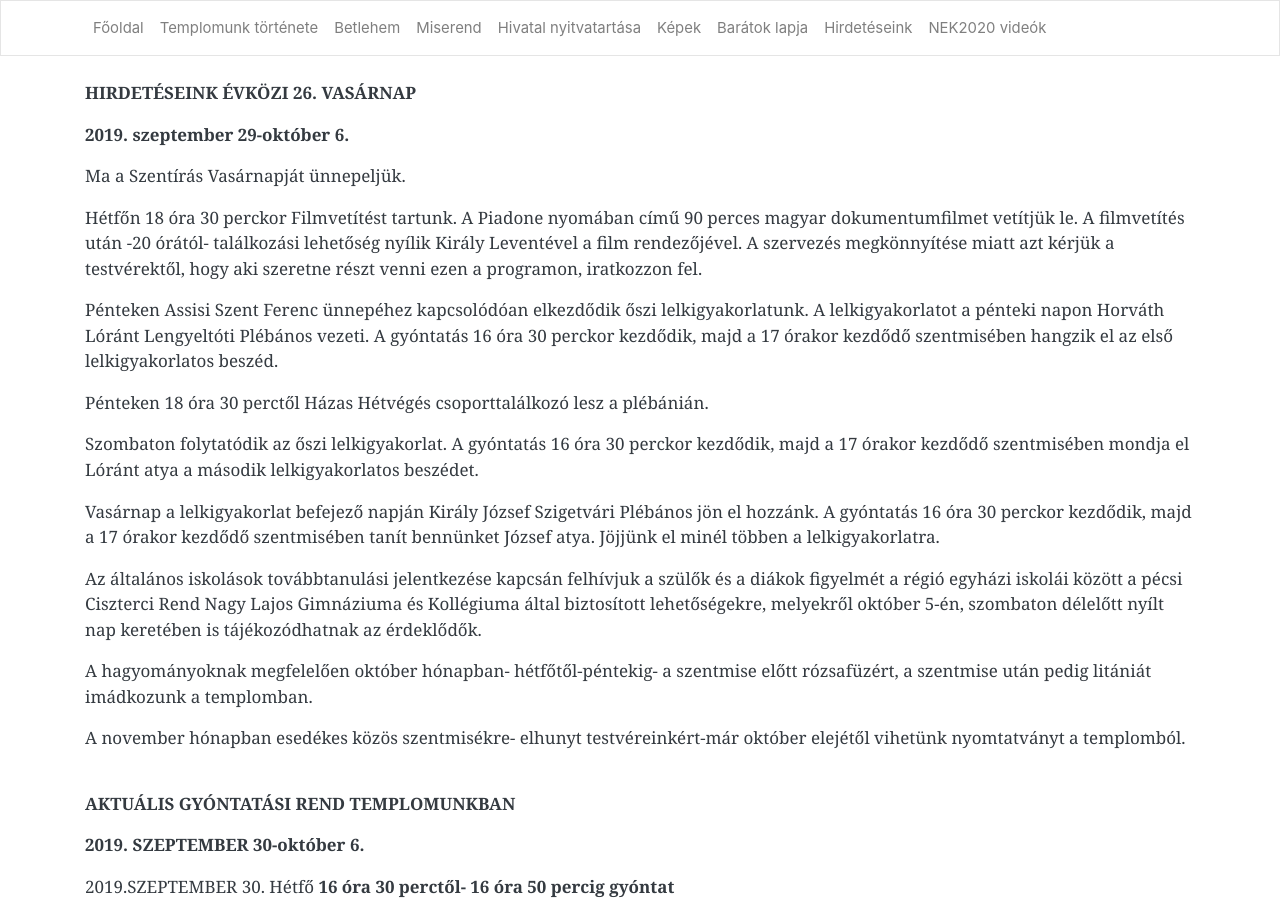
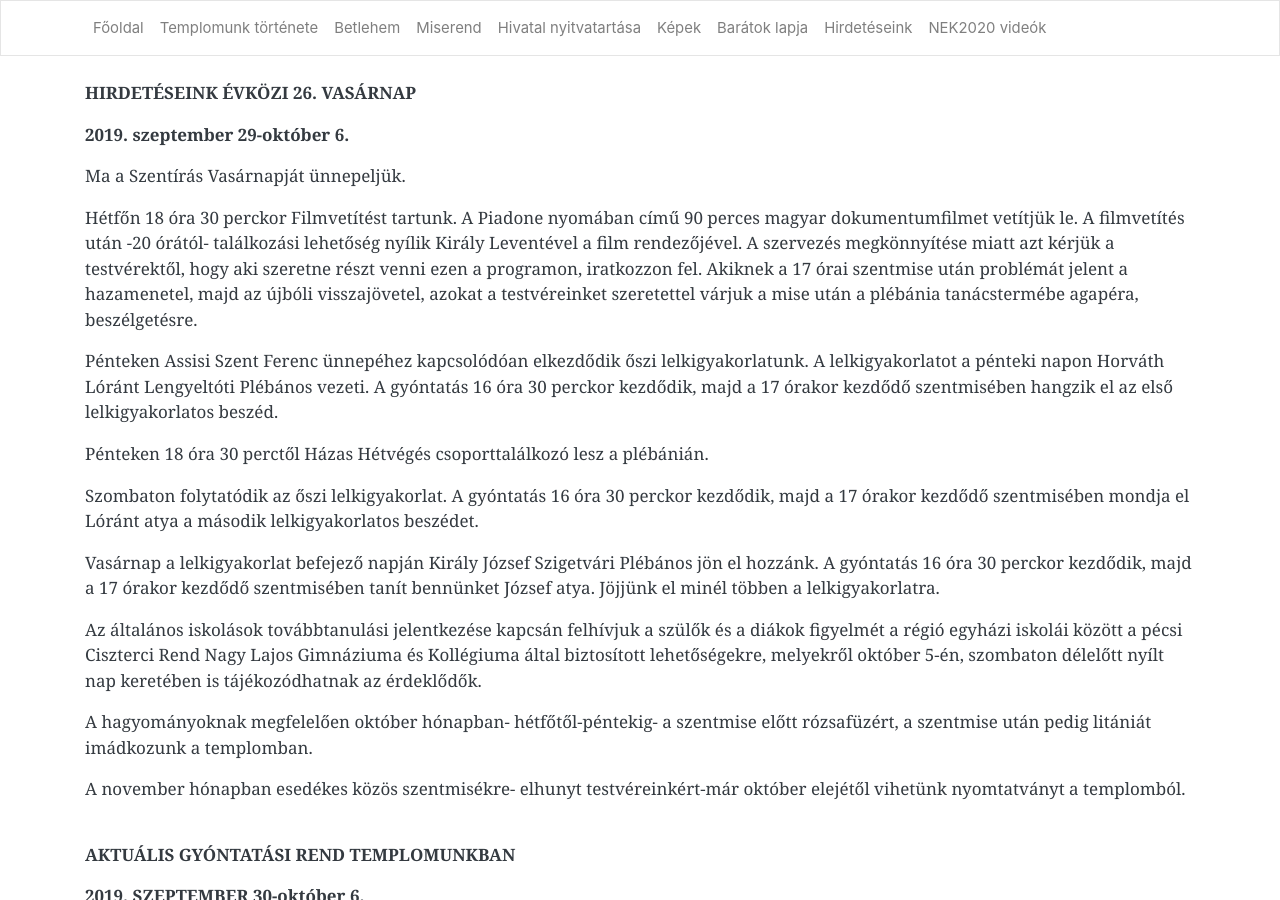
Before and after one commit to pecsi-ferences/pecsi-ferences.github.io, a Jekyll site: the page built from hirdeteseink.md, in a window 1280 px wide and 900 px high. Built offline with Jekyll 4.4.1, drawn with Linux system fonts in a browser that asks for light colours; nearby versions of some CDN libraries; some of the changed text lies outside the part shown.

Commit message:
Update from Forestry.io Zoltán Dohány updated hirdeteseink.md

```diff
--- a/hirdeteseink.md
+++ b/hirdeteseink.md
@@ -9,7 +9,7 @@ title: Hirdetéseink
 
 Ma a Szentírás Vasárnapját ünnepeljük.
 
-Hétfőn 18 óra 30 perckor Filmvetítést tartunk. A Piadone nyomában című 90 perces magyar dokumentumfilmet vetítjük le. A filmvetítés után -20 órától- találkozási lehetőség nyílik Király Leventével a film rendezőjével. A szervezés megkönnyítése miatt azt kérjük a testvérektől, hogy aki szeretne részt venni ezen a programon, iratkozzon fel.
+Hétfőn 18 óra 30 perckor Filmvetítést tartunk. A Piadone nyomában című 90 perces magyar dokumentumfilmet vetítjük le. A filmvetítés után -20 órától- találkozási lehetőség nyílik Király Leventével a film rendezőjével. A szervezés megkönnyítése miatt azt kérjük a testvérektől, hogy aki szeretne részt venni ezen a programon, iratkozzon fel. Akiknek a 17 órai szentmise után problémát jelent a hazamenetel, majd az újbóli visszajövetel, azokat a testvéreinket szeretettel várjuk a mise után a plébánia tanácstermébe agapéra, beszélgetésre.
 
 Pénteken Assisi Szent Ferenc ünnepéhez kapcsolódóan elkezdődik őszi lelkigyakorlatunk. A lelkigyakorlatot a pénteki napon Horváth Lóránt Lengyeltóti Plébános vezeti. A gyóntatás 16 óra 30 perckor kezdődik, majd a 17 órakor kezdődő szentmisében hangzik el az első lelkigyakorlatos beszéd.
 
@@ -90,7 +90,7 @@ Pénteken 18 óra 30 perctől Házas Hétvégés csoporttalálkozó lesz a pléb
 
 A Magyar Katolikus Püspöki Konferencia 2013 szeptemberében rendezte meg első alkalommal a **Katolikus Társadalmi Napok** elnevezésű programot, melynek kiemelt célja az Egyház társadalmi tanításának mind teljesebb megismertetése. Az elmúlt hat év alatt a rendezvény – missziós jellege mellett – a társadalom meghatározó és országos népszerűségnek örvendő eseményévé vált.
 
-A 2019-es KATTÁRS-nak otthont adó Pécsi Egyházmegye a programsorozat kiemelt témájaként **a jövő társadalmát__ állította az esemény középpontjába. Célunk, hogy minél átfogóbb képet adjunk azokról a példaértékű kezdeményezésekről is, amelyekről még keveset hallani. A rendezvény így az egyház karitatív, oktatási, egészségügyi munkájában már elkötelezett emberek számára is találkozási fórum lehet**. 2019.szeptember 27-29.**
+A 2019-es KATTÁRS-nak otthont adó Pécsi Egyházmegye a programsorozat kiemelt témájaként **a jövő társadalmát__ állította az esemény középpontjába. Célunk, hogy minél átfogóbb képet adjunk azokról a példaértékű kezdeményezésekről is, amelyekről még keveset hallani. A rendezvény így az egyház karitatív, oktatási, egészségügyi munkájában már elkötelezett emberek számára is találkozási fórum lehet__. 2019.szeptember 27-29.**
 
 A rendezvény Pécs belvárosában **14 helyszínen** kap helyet, **37 sátorral**, **25 színpadi produkcióval**, **110 változatos programmal**, beszélgetésekkel, tevékenységüket, mindennapjaikat és céljaikat bemutató munkatársakkal és ismertetőkkel várja az érdeklődőket.
 
```
